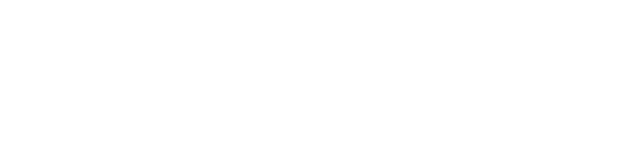
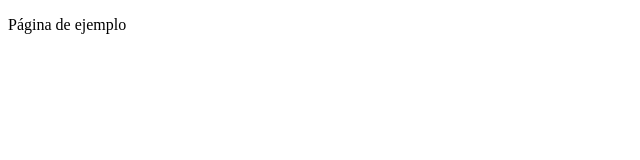
Before and after one commit to JordanRondon/ProyectoEC2024, a plain HTML site: page index.html in a window 1280 px wide. Shown: the whole page, without its empty margins (0-640 px from the left). Drawn offline with Linux system fonts and the light colour scheme.

Commit message:
Implementation of the first functionality

```diff
--- a/index.html
+++ b/index.html
@@ -6,6 +6,6 @@
     <title>Evolución y Configuración</title>
 </head>
 <body>
-
+    <p>Página de ejemplo</p>
 </body>
 </html>
```
